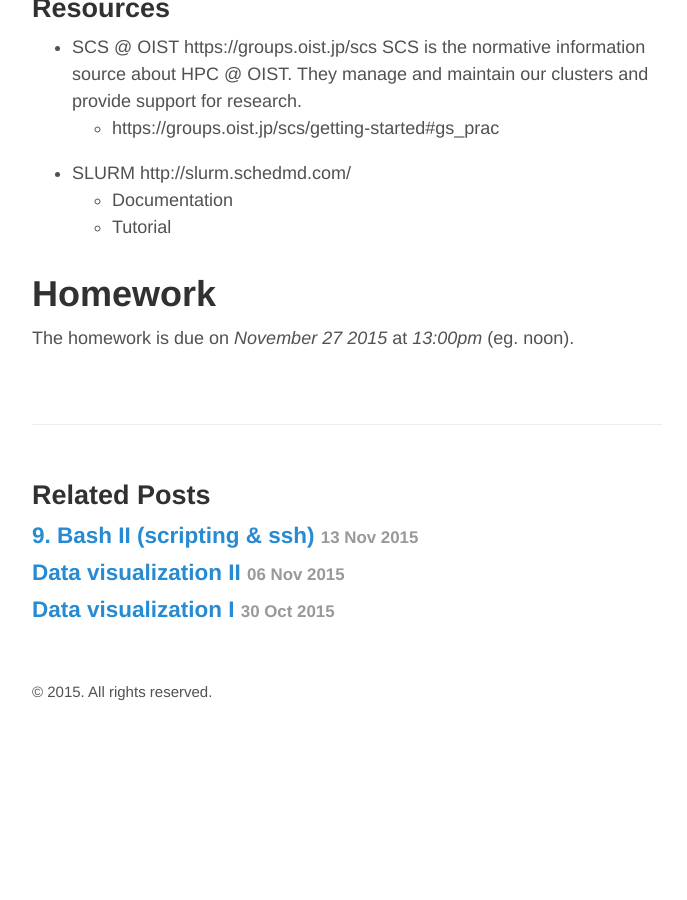
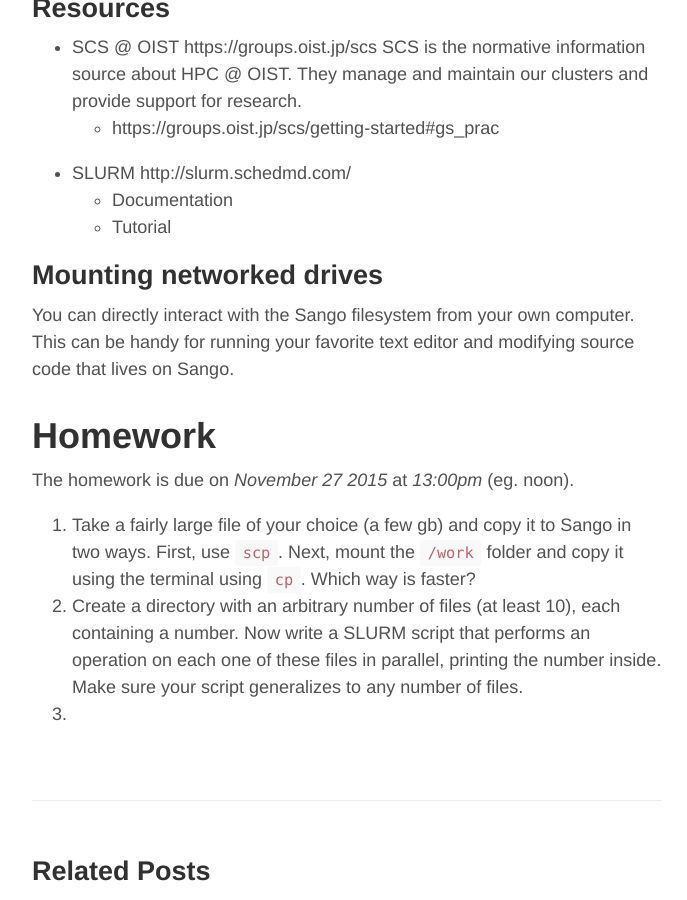
Before and after one commit to MikheyevLab/Computing-Fall-2015, a Jekyll site: the page built from _posts/2015-11-20-hpc.md, in a window 1280 px wide and 900 px high, scrolled down 2388 px. Shown: the whole window, without its empty margins (293-980 px from the left). Built offline with Jekyll 4.4.1, drawn with Linux system fonts in a browser that asks for light colours; Markdown is read by kramdown in place of the engine named in the settings; before the commit the page ends 3129 px from its top, so only the background shows below that.

Commit message:
started homework

```diff
--- a/_posts/2015-11-20-hpc.md
+++ b/_posts/2015-11-20-hpc.md
@@ -61,5 +61,12 @@ srun --x11=last --pty matlab
   - Documentation
   - Tutorial
 
+## Mounting networked drives
+You can directly interact with the Sango filesystem from your own computer. This can be handy for running your favorite text editor and modifying source code that lives on Sango.
+
 # Homework
 The homework is due on *November 27 2015* at *13:00pm* (eg. noon).
+
+1. Take a fairly large file of your choice (a few gb) and copy it to Sango in two ways. First, use `scp`. Next, mount the `/work` folder and copy it using the terminal using `cp`. Which way is faster?
+2. Create a directory with an arbitrary number of files (at least 10), each containing a number. Now write a SLURM script that performs an operation on each one of these files in parallel, printing the number inside. Make sure your script generalizes to any number of files.
+3.
```
